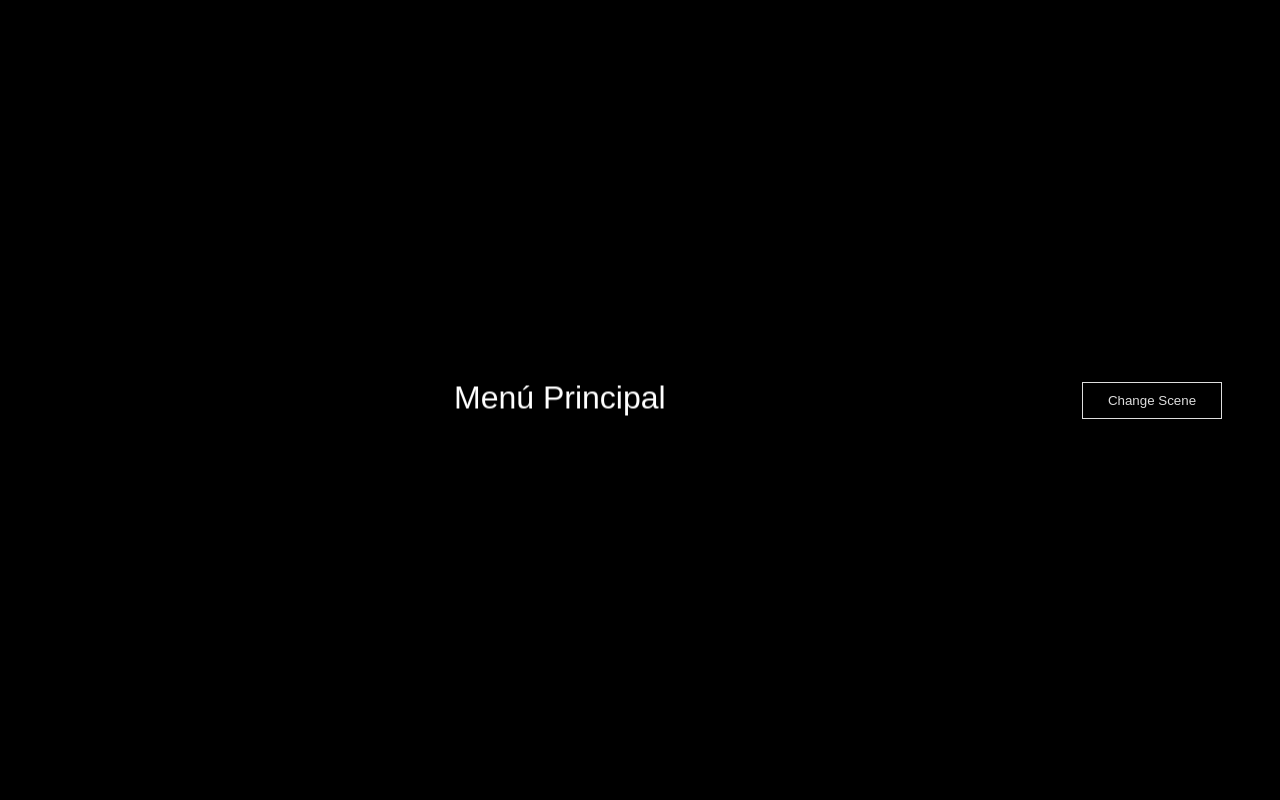
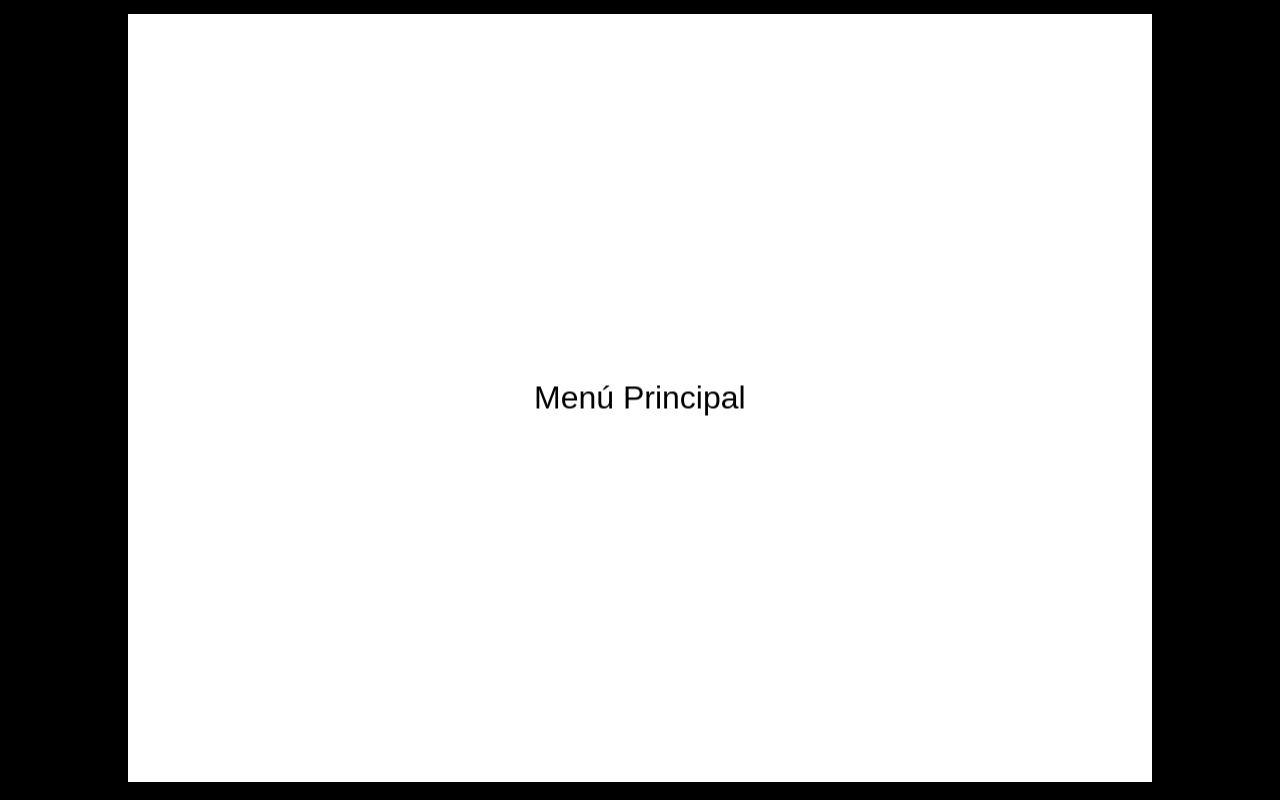
Before and after one commit to DanteZulli/citadel-commander, a React (Vite) app: page / in a window 1280 px wide. Built offline with nearby package versions, Linux system fonts and the light colour scheme.

Commit message:
chore: Finish deleting base template functionalities 2

```diff
--- a/src/App.tsx
+++ b/src/App.tsx
@@ -1,25 +1,17 @@
 import { useRef } from 'react';
 import { IRefPhaserGame, PhaserGame } from './PhaserGame';
-import { MainMenu } from './game/scenes/MainMenu';
 
 function App() {
     const phaserRef = useRef<IRefPhaserGame | null>(null);
 
-    const changeScene = () => {
-        if(phaserRef.current) {
-            const scene = phaserRef.current.scene as MainMenu;
-            if (scene) {
-                scene.changeScene();
-            }
-        }
-    }
-
     return (
-        <div id="app">
+        <div id="app" style={{
+            display: 'flex',
+            justifyContent: 'center',
+            alignItems: 'center',
+            height: '100vh'
+        }}>
             <PhaserGame ref={phaserRef} />
-            <div>
-                <button className="button" onClick={changeScene}>Change Scene</button>
-            </div>
         </div>
     )
 }
--- a/src/game/main.ts
+++ b/src/game/main.ts
@@ -12,7 +12,7 @@ const config: Phaser.Types.Core.GameConfig = {
     width: 1024,
     height: 768,
     parent: 'game-container',
-    backgroundColor: '#000000',
+    backgroundColor: '#ffffff',
     scene: [
         Boot,
         Preloader,
--- a/src/game/scenes/Game.ts
+++ b/src/game/scenes/Game.ts
@@ -13,12 +13,12 @@ export class Game extends Scene
     create ()
     {
         this.camera = this.cameras.main;
-        this.camera.setBackgroundColor(0x000000);
+        this.camera.setBackgroundColor(0xffffff);
 
         this.add.text(512, 384, 'Escena del Juego', {
             fontFamily: 'Arial',
             fontSize: '32px',
-            color: '#ffffff'
+            color: '#000000'
         }).setOrigin(0.5);
 
         EventBus.emit('current-scene-ready', this);
--- a/src/game/scenes/GameOver.ts
+++ b/src/game/scenes/GameOver.ts
@@ -13,12 +13,12 @@ export class GameOver extends Scene
     create ()
     {
         this.camera = this.cameras.main;
-        this.camera.setBackgroundColor(0x000000);
+        this.camera.setBackgroundColor(0xffffff);
 
         this.add.text(512, 384, 'Game Over', {
             fontFamily: 'Arial',
             fontSize: '32px',
-            color: '#ffffff'
+            color: '#000000'
         }).setOrigin(0.5);
 
         EventBus.emit('current-scene-ready', this);
--- a/src/game/scenes/MainMenu.ts
+++ b/src/game/scenes/MainMenu.ts
@@ -13,7 +13,7 @@ export class MainMenu extends Scene
         this.add.text(512, 384, 'Menú Principal', {
             fontFamily: 'Arial',
             fontSize: '32px',
-            color: '#ffffff'
+            color: '#000000'
         }).setOrigin(0.5);
 
         EventBus.emit('current-scene-ready', this);
```
